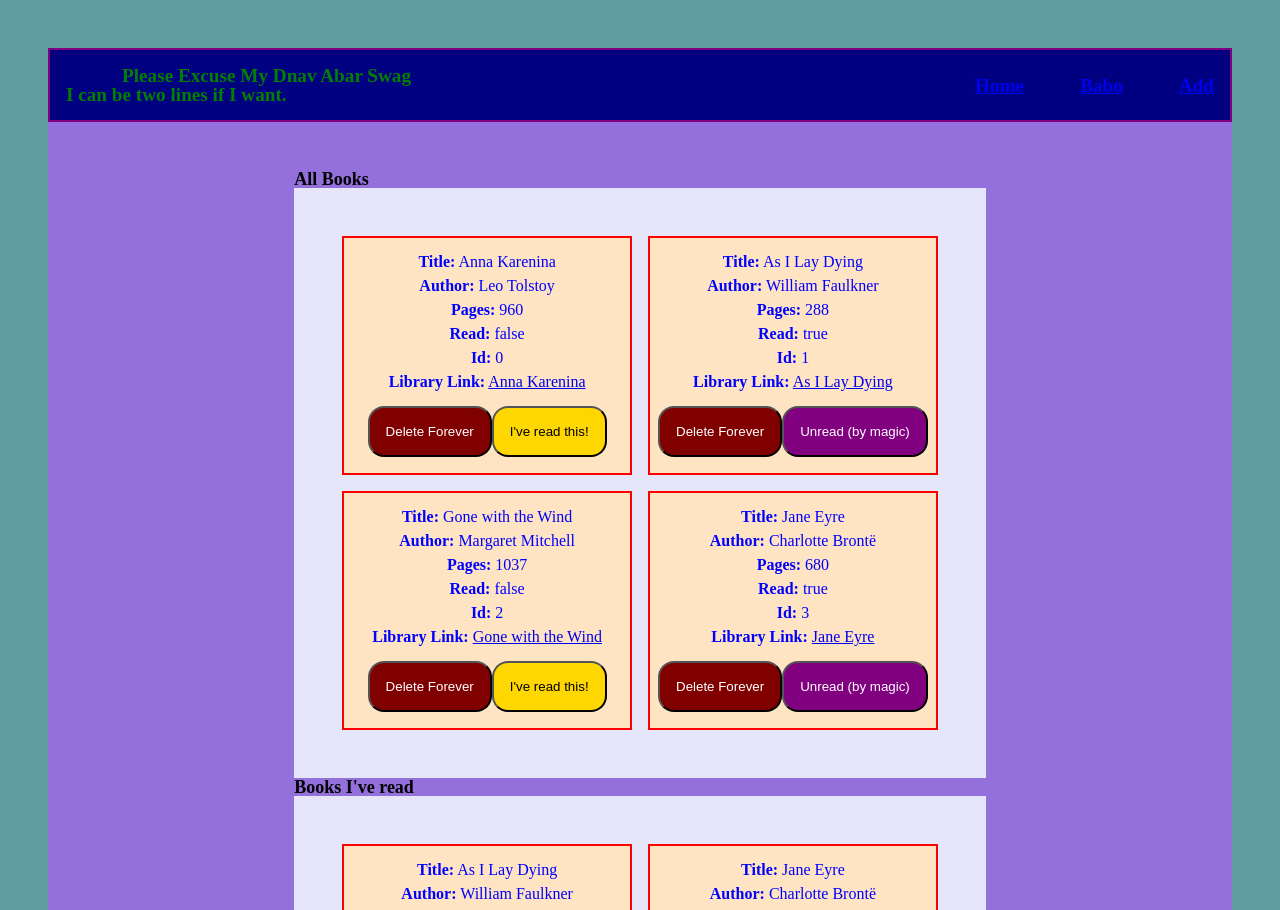
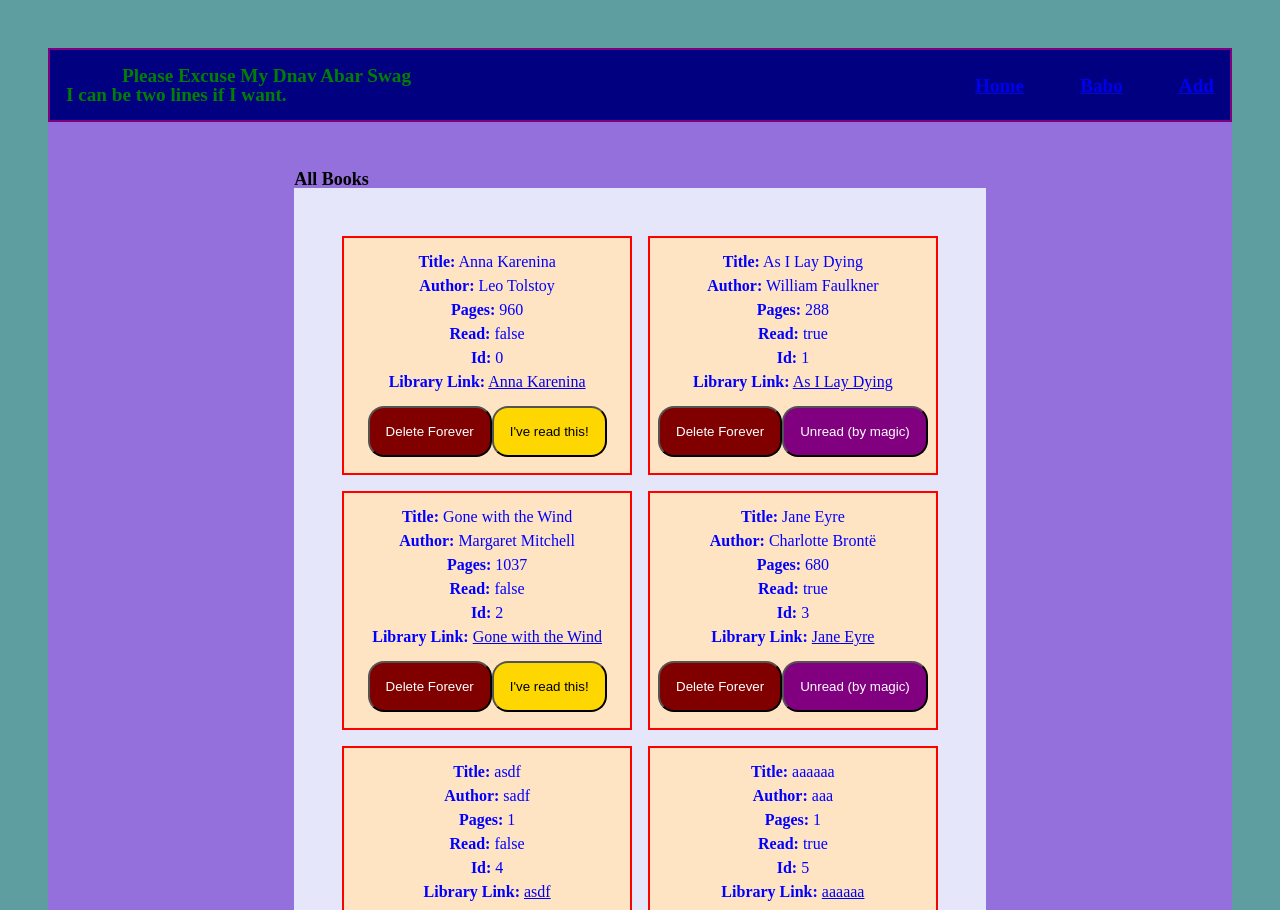
Before and after one commit to gibbonhug/library, a React (Create React App) app: page / in a window 1280 px wide. Shown: the top 910 px of the page. Built offline with nearby package versions, Linux system fonts and the light colour scheme; data requests are answered from the project's data file.

Commit message:
POST fetch added, also tested data books..

```diff
--- a/src/Components/AddForm.tsx
+++ b/src/Components/AddForm.tsx
@@ -1,4 +1,6 @@
 import React, { useState } from 'react';
+
+import { BookInfo } from './interfaces';
 
 /**
  * Form to put new books
@@ -12,11 +14,19 @@ const AddForm: React.FC = () => {
     const [title, setTitle] = useState<string>('');
     const [author, setAuthor] = useState<string>('');
     const [pageCount, setPageCount] = useState<number>(1); // 0 pages not allowed
-    const [readStatus, setReadStatus] = useState<boolean>(false);
+    const [read, setRead] = useState<boolean>(false);
 
     const handleSubmit = (evt: React.FormEvent<HTMLFormElement>) => {
-        evt.preventDefault();
-        console.log(evt);
+        evt.preventDefault(); // no reload etc
+        const bookToAdd = { title, author, pageCount, read } // POST will add id to complete BookInfo
+
+        fetch('http://localhost:8000/books', {
+            method: 'POST',
+            headers: { 'Content-Type': 'application/json' },
+            body: JSON.stringify(bookToAdd)
+        }).then(() => {
+            console.log('todo')
+        })
     };
 
     return (
@@ -64,7 +74,7 @@ const AddForm: React.FC = () => {
                         type='checkbox'
                         onClick={(evt) => {
                             const target = evt.target as HTMLInputElement;
-                            setReadStatus(target.checked);
+                            setRead(target.checked);
                         }} // TypeScript throws a fit if not done long way
                     ></input>
                 </div>
--- a/src/data/db.json
+++ b/src/data/db.json
@@ -1,16 +1,46 @@
 {
   "books": [
     {
-            "title": "Anna Karenina", "author": "Leo Tolstoy", "pageCount": 960, "read": false, "id": 0
+      "title": "Anna Karenina",
+      "author": "Leo Tolstoy",
+      "pageCount": 960,
+      "read": false,
+      "id": 0
     },
     {
-            "title": "As I Lay Dying", "author": "William Faulkner", "pageCount": 288, "read": true, "id": 1
+      "title": "As I Lay Dying",
+      "author": "William Faulkner",
+      "pageCount": 288,
+      "read": true,
+      "id": 1
     },
     {
-            "title": "Gone with the Wind", "author": "Margaret Mitchell", "pageCount": 1037, "read": false, "id": 2
+      "title": "Gone with the Wind",
+      "author": "Margaret Mitchell",
+      "pageCount": 1037,
+      "read": false,
+      "id": 2
     },
     {
-            "title": "Jane Eyre", "author": "Charlotte Brontë", "pageCount": 680, "read": true, "id": 3
+      "title": "Jane Eyre",
+      "author": "Charlotte Brontë",
+      "pageCount": 680,
+      "read": true,
+      "id": 3
+    },
+    {
+      "title": "asdf",
+      "author": "sadf",
+      "pageCount": 1,
+      "read": false,
+      "id": 4
+    },
+    {
+      "title": "aaaaaa",
+      "author": "aaa",
+      "pageCount": 1,
+      "read": true,
+      "id": 5
     }
   ]
 }
```
Lines whose indentation alone changed are shown as unchanged.
